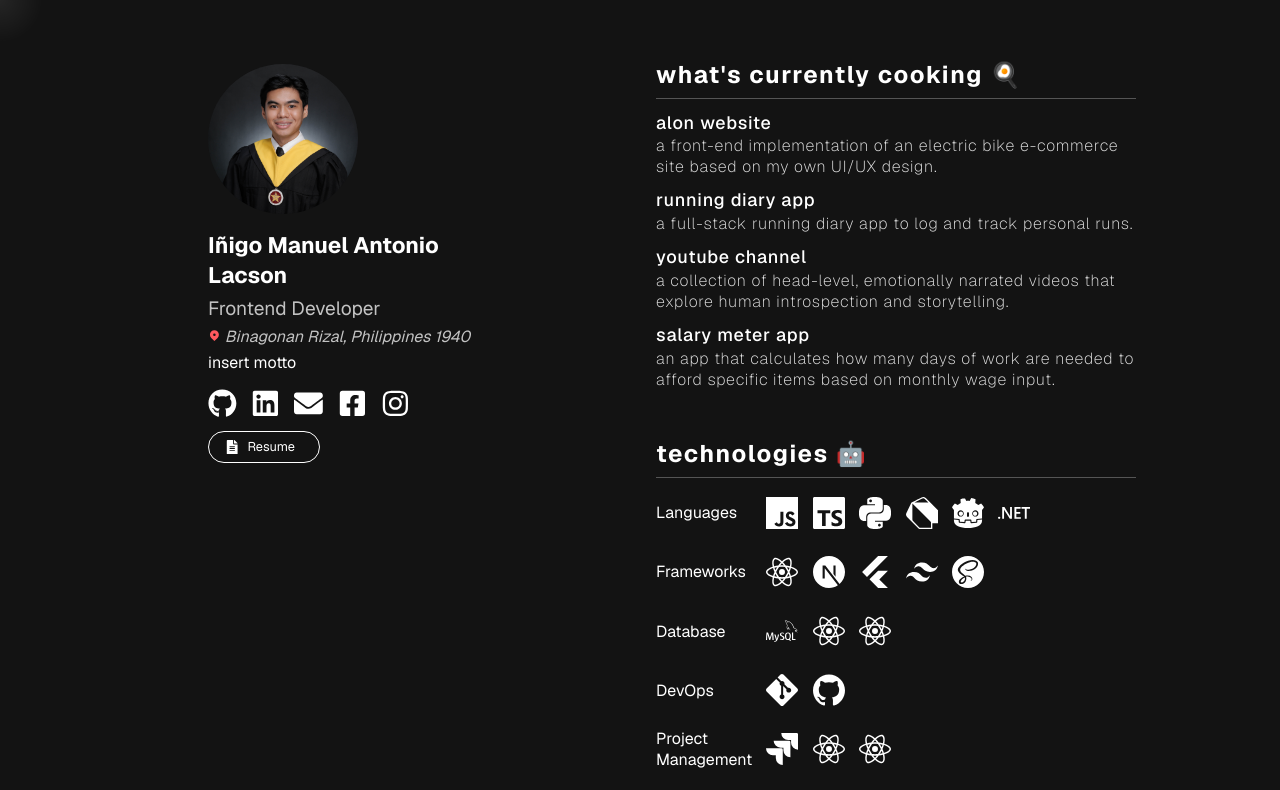
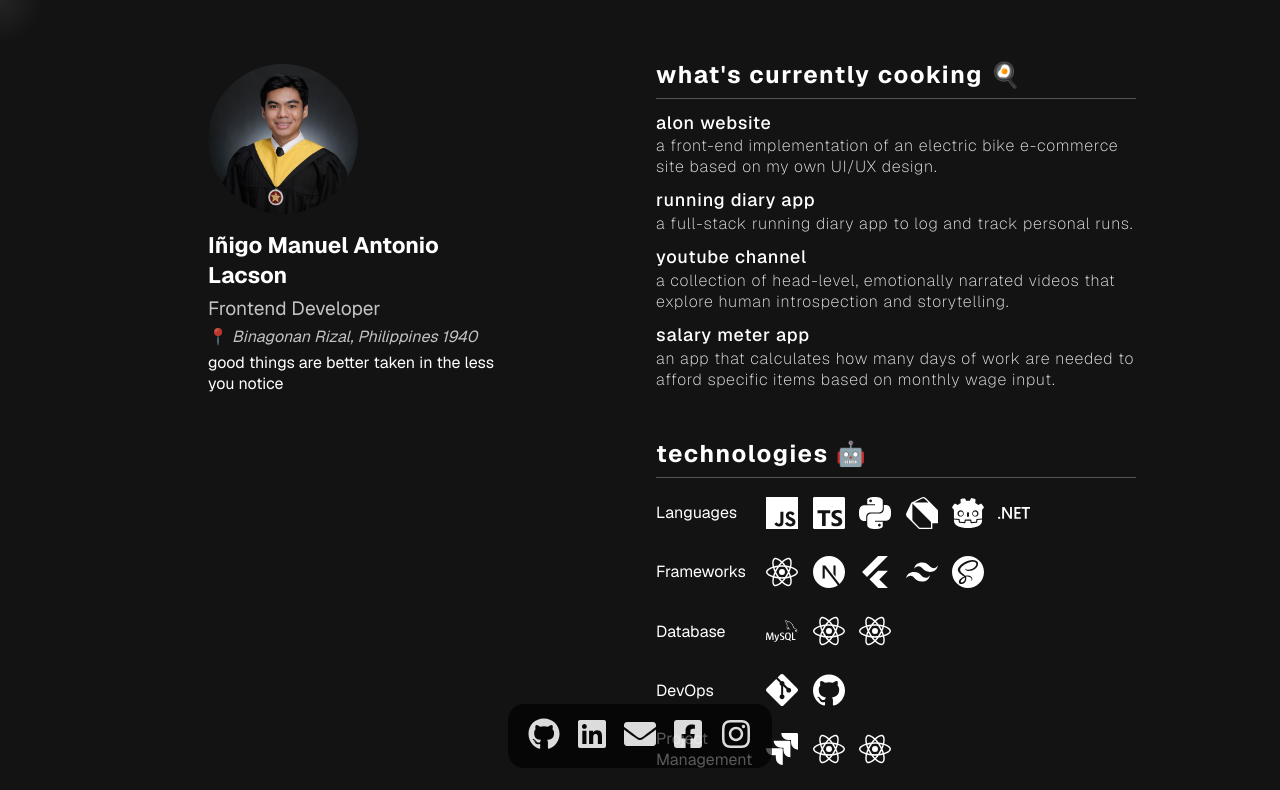
Before and after one commit to inigolacson/my-app, a Next.js app: page / in a window 1280 px wide. Shown: the top 790 px of the page. Built offline with nearby package versions, Linux system fonts and the light colour scheme.

Commit message:
partial finished social bar

```diff
--- /dev/null
+++ b/component/socialbar/socialSection.js
@@ -0,0 +1,26 @@
+import { socialLinks } from "@data/information";
+import button from "@styles/modules/left/socialButtons.module.scss"
+import social from '@styles/modules/socialbar.module.scss';
+
+export function SocialSection() {
+    return (
+        <section>
+            <div className={social.socialContainer}>
+            {socialLinks.map((item, index) => {
+                const Icon = item.icon;
+                return (
+                <a
+                key={index}
+                href={item.link}
+                target="_blank"
+                rel="noopener noreferrer"
+                className={button.button}>
+                <Icon className={social.socialIcons}/>
+                </a>
+                );
+            })}
+
+            </div>
+        </section>
+    )
+}
--- a/data/information.js
+++ b/data/information.js
@@ -1,3 +1,5 @@
+import { FaGithub,  FaLinkedin, FaFacebookSquare, FaInstagram, FaEnvelope,} from 'react-icons/fa'
+
 const titles = [
     'Frontend Developer',
     'UI/UX Specialist',
@@ -8,17 +10,31 @@ const info = {
     name: 'Iñigo Manuel Antonio Lacson',
     address: ' Binagonan Rizal, Philippines 1940',
     title: 'Frontend Developer',
-    motto: 'insert motto',
+    motto: 'good things are better taken in the less you notice',
 }
 
-const links = {
-    github : 'https://github.com/inigolacson',
-    linkedin: 'https://www.linkedin.com/in/i%C3%B1igo-lacson-150351310/',
-    gmail: 'https://mail.google.com/mail/?view=cm&fs=1&to=inigolacson01@gmail.com&su=Hello%20from%20your%20portfolio&body=I%20saw%20your%20site%20and%20wanted%20to%20reach%20out!',
-    facebook : 'https://www.facebook.com/InigoLacsonT/',
-    instagram: 'https://www.instagram.com/inigolacson/',
-    resume: 'https://drive.google.com/uc?export=download&id=1d492yrn5a45J_UCBhW08N1pbuStCQKp9',
-}
+const socialLinks = [
+    {
+        link : 'https://github.com/inigolacson',
+        icon: FaGithub
+    },
+    {
+        link:'https://www.linkedin.com/in/i%C3%B1igo-lacson-150351310/',
+        icon: FaLinkedin
+    },
+    {
+        link:'https://mail.google.com/mail/?view=cm&fs=1&to=inigolacson01@gmail.com&su=Hello%20from%20your%20portfolio&body=I%20saw%20your%20site%20and%20wanted%20to%20reach%20out!',
+        icon: FaEnvelope
+    },
+    {
+        link: 'https://www.facebook.com/InigoLacsonT/',
+        icon:   FaFacebookSquare
+    },
+    {
+        link:   'https://www.instagram.com/inigolacson/',
+        icon:   FaInstagram
+    },
+]
 
 
 const cookInfo = [
@@ -59,7 +75,7 @@ const projectInfo = [
     {
         title: 'yapak',
         date: 'june 2024 - may 2025',
-        description: 'a game that promotes environmental awareness. led the development of a game using godot engine and gdscript. implemented game mechanics, user interface, and core gameplay systems.',
+        description: 'led the development of a game that promotes environmental awareness   using godot engine and gdscript. implemented game mechanics, user interface, and core gameplay systems.',
 
     },
 ]
@@ -77,5 +93,11 @@ const educationInfo = [
     }
 ]
 
+const socialInfo = [
+    {
+
+    },
+]
+
 export default info;
-export { titles , links, cookInfo, educationInfo, experienceInfo, projectInfo };
+export { titles , cookInfo, educationInfo, experienceInfo, projectInfo, socialLinks };
--- a/pages/index.js
+++ b/pages/index.js
@@ -12,6 +12,8 @@ import { useEffect, useState } from 'react';
 import { EducationSection } from '@component/education/educationSection';
 import { ExperienceSection } from '@component/experience/experiencesSection';
 import { ProjectSection } from '@component/project/projectSection';
+import { SocialRoot } from '@component/socialbar/socialRoot';
+import { SocialSection } from '@component/socialbar/socialSection';
 
 export default function Home() {
   useEffect(() => {
@@ -51,24 +53,8 @@ export default function Home() {
             />
             <h1 className={hero.nameBanner}>{info.name}</h1>
             <p className={hero.title}>{info.title}</p>
-            <address className={hero.address}><icons.HiLocationMarker className={hero.icon}/>{info.address}</address>
+            <address className={hero.address}><span className={styles.normal}>📍</span>{info.address}</address>
             <p className={hero.moto}>{info.motto}</p>
-            <div className={buttons.buttonContainer}>
-              <a href={links.github} target="_blank" rel="noopener norefferer"
-              className={buttons.button}><icons.FaGithub className={buttons.icon}/></a>
-              <a href={links.linkedin} target="_blank" rel="noopener norefferer"
-              className={buttons.button}><icons.FaLinkedin className={buttons.icon}/></a>
-              <a href={links.gmail} target="_blank" rel="noopener norefferer"
-              className={buttons.button}><icons.FaEnvelope className={buttons.icon}/></a>
-              <a href= {links.facebook} target="_blank" rel="noopener norefferer"
-              className={buttons.button}><icons.FaFacebookSquare className={buttons.icon}/></a>
-              <a href={links.instagram} target="_blank" rel="noopener norefferer"
-              className={buttons.button}><icons.FaInstagram className={buttons.icon}/></a>
-            </div>
-            <a href={links.resume} download className={buttons.resumeButton}>
-              <icons.FaFileAlt className={buttons.resumeIcon}></icons.FaFileAlt>
-              <span className={buttons.resumeText}>Resume</span>
-            </a>
           </section>
         </div>
         <div className={styles.right}>
@@ -88,6 +74,7 @@ export default function Home() {
         </div>
       </div>
       <div className={cursor.light} id="cursor-light"> </div>
+      <SocialSection/>
     </main>
   );
 }
--- a/styles/modules/index.module.scss
+++ b/styles/modules/index.module.scss
@@ -90,3 +90,8 @@
     display: inline;
     font-size: 1rem;
 }
+
+.normal {
+    text-decoration: none;
+    font-style: normal;
+}
--- /dev/null
+++ b/styles/modules/socialbar.module.scss
@@ -0,0 +1,24 @@
+@use "../variables.scss" as *;
+
+.socialContainer {
+  z-index: 100000;
+  height: 4rem;
+  border-radius: 1rem;
+  background-color: rgba(0, 0, 0, 0.651);
+  position: fixed;
+  display: flex;
+  bottom: 2rem;
+  left: 50%;
+  transform: translateX(-50%);
+  padding: 0.75rem 1.25rem;
+  align-items: center;
+  justify-content: center;
+  justify-items: center;
+  gap: 1rem
+}
+
+.socialIcons{
+    color: rgba(255, 255, 255, 0.863);
+    font-size: 2rem;
+
+}
```
